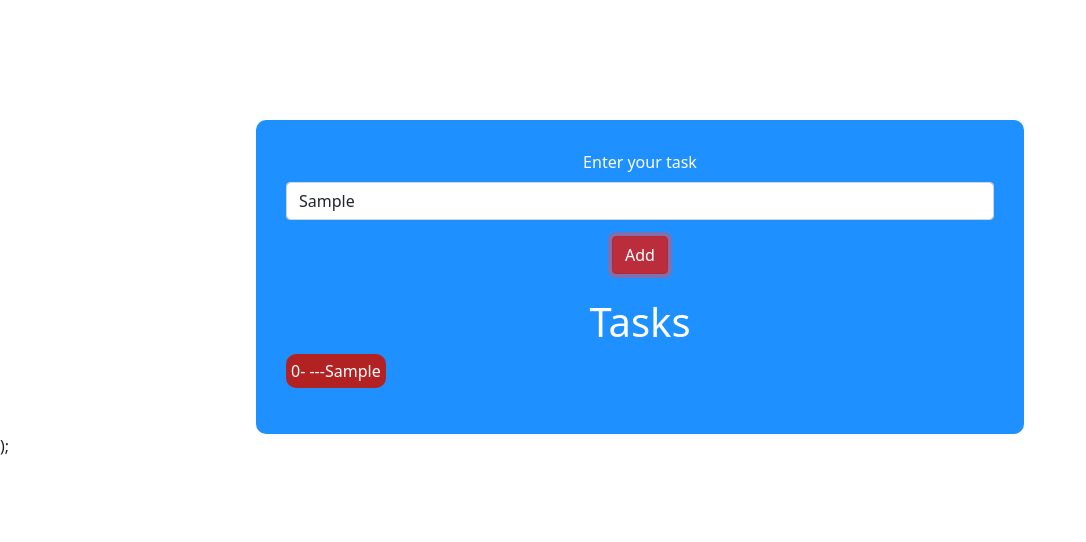
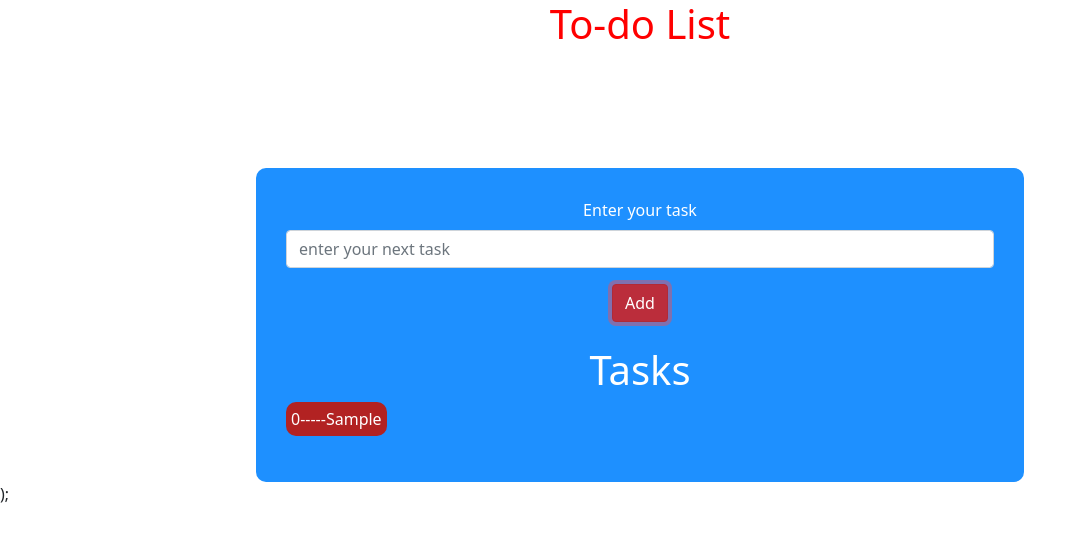
Before and after one commit to otmaneeee/otmaneReact, a React (Create React App) app: page / in a window 1280 px wide. Both pictures are taken after typing "Sample" into the empty fields and a click on the button "Add". Shown: the top 542 px of the page, without its empty margins (0-1086 px from the left). Built offline with nearby package versions, Linux system fonts and the light colour scheme.

Commit message:
to-do list done

```diff
--- a/src/components/CustomInput/index.jsx
+++ b/src/components/CustomInput/index.jsx
@@ -6,6 +6,7 @@ const index = ({
   label = textInputProps.label.defaut,
   onChange,
   name=textInputProps.name.defaut,
+  value,
 }) => {
   return (
     <Form>
@@ -16,6 +17,7 @@ const index = ({
           type={type}
           placeholder={placeholder}
           onChange={onChange}
+          value={value}
         />
       </Form.Group>
     </Form>
--- a/src/containers/ToDoList/BasicToDoList.jsx
+++ b/src/containers/ToDoList/BasicToDoList.jsx
@@ -19,15 +19,19 @@ const BasicToDoList = () => {
           alert("Add a task");
           return;
       }
+      setTodoList([...todoList,{id:counter,text:task}]);
       setCounter(counter+1);
-      setTodoList([...todoList,{id:counter,text:task}]);
+      setTask("");
   }
   return (
+    <div>
+      <h1 style={{textAlign:"center",color:"red"}}>To-do List</h1>
     <div className="todoContainer">
       <CustomInput
         placeholder={textInputProps.placeholder.toDoList}
         label={textInputProps.label.toDoList}
         onChange={handleChange}
+        value = {task}
       />
       <CustomButton
         text={buttonTexts.toDoList}
@@ -38,8 +42,9 @@ const BasicToDoList = () => {
       <br></br>
       <h1>Tasks</h1>
       <ul>
-          {todoList.map((item) => <li>{item.id}- ---{item.text}</li>)}
+          {todoList.map((item) => <li>{item.id}-----{item.text}</li>)}
       </ul>
+    </div>
     </div>
   );
 };
```
